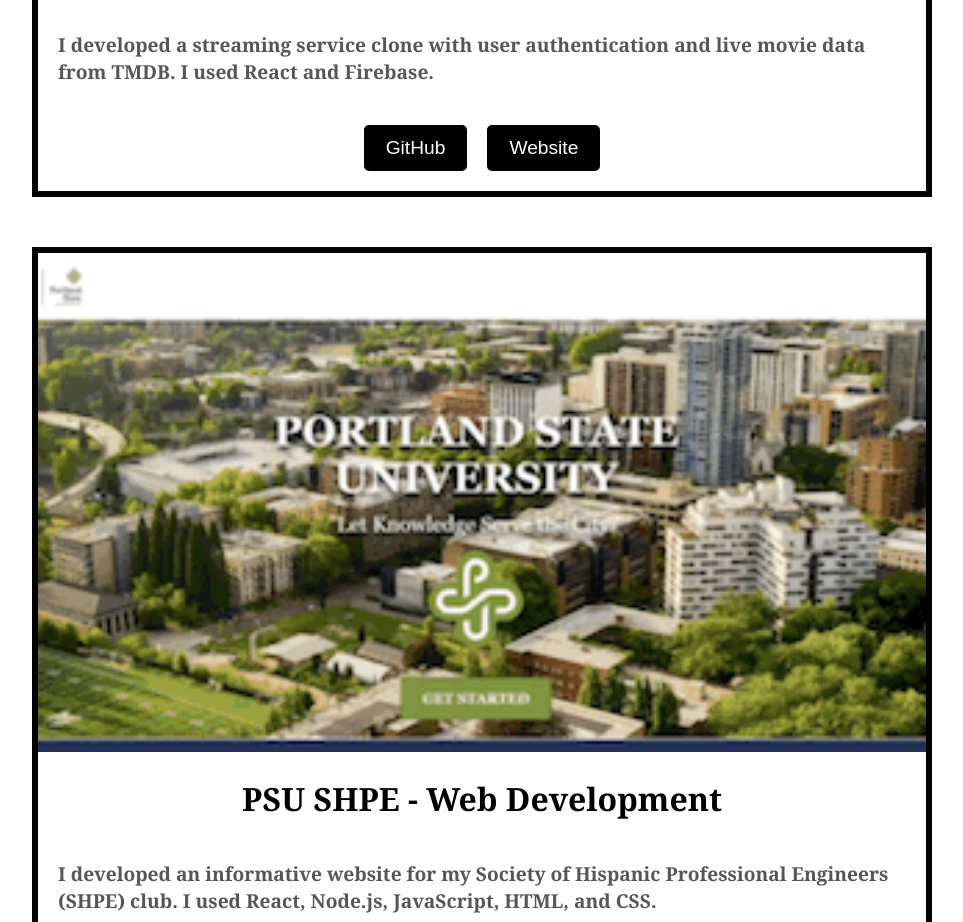
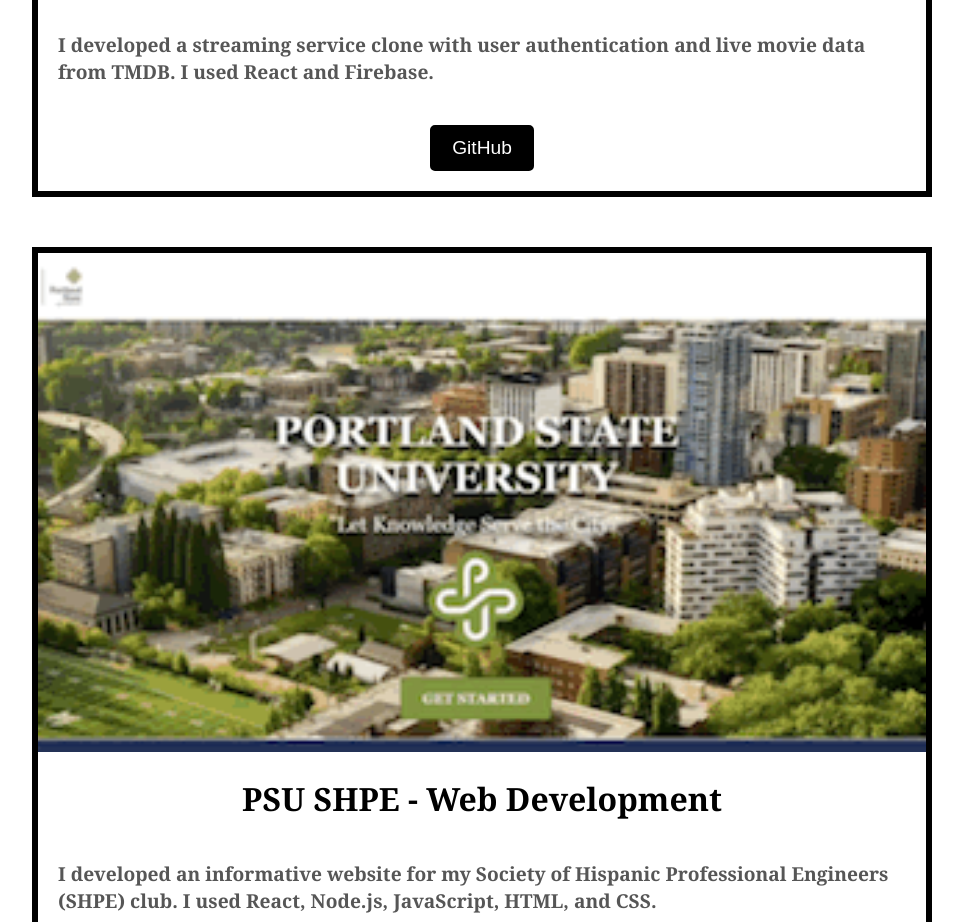
Before and after one commit to alex-osorio10/alex-portfolio, a React (Vite) app: page / in a window 1280 px wide. Shown: the part 5620-6542 px from the top of the page, without its empty margins (158-1121 px from the left). Built offline with nearby package versions, Linux system fonts and the light colour scheme.

Commit message:
removed streaming-clone button to website, copyright

```diff
--- a/src/Projects.jsx
+++ b/src/Projects.jsx
@@ -32,7 +32,7 @@
           </p>
           <div className="project-buttons">
             <a href="https://github.com/alex-osorio10/streaming-clone.git" className="project-button" target="_blank" rel="noopener noreferrer">GitHub</a>
-            <a href="https://osorio-streaming-clone.netlify.app/" className="project-button" target="_blank" rel="noopener noreferrer">Website</a>
+            {/* <a href="https://osorio-streaming-clone.netlify.app/" className="project-button" target="_blank" rel="noopener noreferrer">Website</a> */}
           </div>
         </div>
 
```
